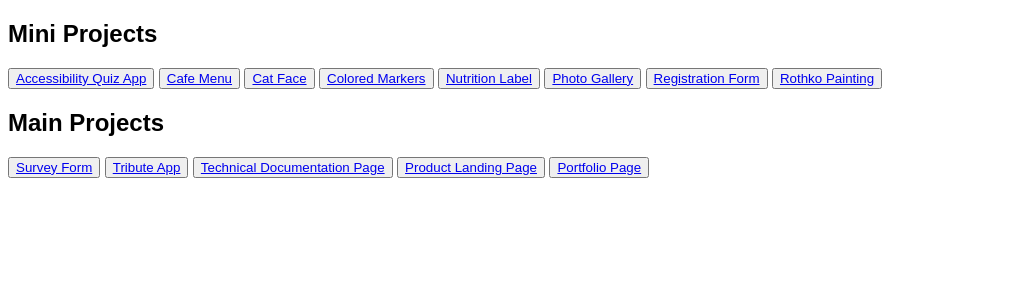
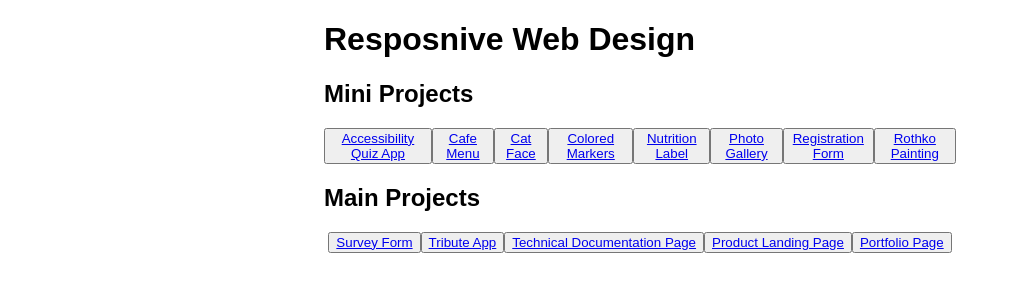
Before and after one commit to Duvva-S-N-Kusuma-Haranadh/Responsive-Web-Design, a plain HTML site: page index.html in a window 1280 px wide. Shown: the whole page, without its empty margins (0-1011 px from the left). Drawn offline with Linux system fonts and the light colour scheme.

Commit message:
Added CSs

```diff
--- a/index.html
+++ b/index.html
@@ -11,8 +11,9 @@
 
 <body>
   <main id="Projects">
+    <h1>Resposnive Web Design</h1>
     <section>
-      <h1>Mini Projects</h1>
+      <h2>Mini Projects</h2>
       <div id="mini-projects">
         <button><a href="./Accessiblity Quiz App/index.html">Accessibility Quiz App</a></button>
         <button><a href="./Cafe Menu/index.html">Cafe Menu</a></button>
@@ -23,14 +24,14 @@
         <button><a href="./Registration Form/index.html">Registration Form</a></button>
         <button><a href="./Rothko Painting/index.html">Rothko Painting</a></button>
       </div>
-    </section>
-    <section>
-      <h1>Main Projects</h1>
-      <button><a href="Project_1-Survey Form/index.html">Survey Form</a></button>
-      <button><a href="Project_2-Tribute App/index.html">Tribute App</a></button>
-      <button><a href="Project_3-Technical Documentation Page/index.html">Technical Documentation Page</a></button>
-      <button><a href="Project_4-Product Landing Page/index.html">Product Landing Page</a></button>
-      <button><a href="Project_5-Build a Portfoilo Page/index.html">Portfolio Page</a></button>
+      <h2>Main Projects</h2>
+      <div id="main-projects">
+        <button><a href="Project_1-Survey Form/index.html">Survey Form</a></button>
+        <button><a href="Project_2-Tribute App/index.html">Tribute App</a></button>
+        <button><a href="Project_3-Technical Documentation Page/index.html">Technical Documentation Page</a></button>
+        <button><a href="Project_4-Product Landing Page/index.html">Product Landing Page</a></button>
+        <button><a href="Project_5-Build a Portfoilo Page/index.html">Portfolio Page</a></button>
+      </div>
     </section>
   </main>
 </body>
--- a/styles.css
+++ b/styles.css
@@ -1,3 +1,14 @@
 * {
   font-family: sans-serif;
 }
+
+main {
+  padding: 0 25%;
+}
+
+#mini-projects, #main-projects {
+  display: flex;
+  width: 100%;
+  align-items: center;
+  justify-content: center;
+}
```
